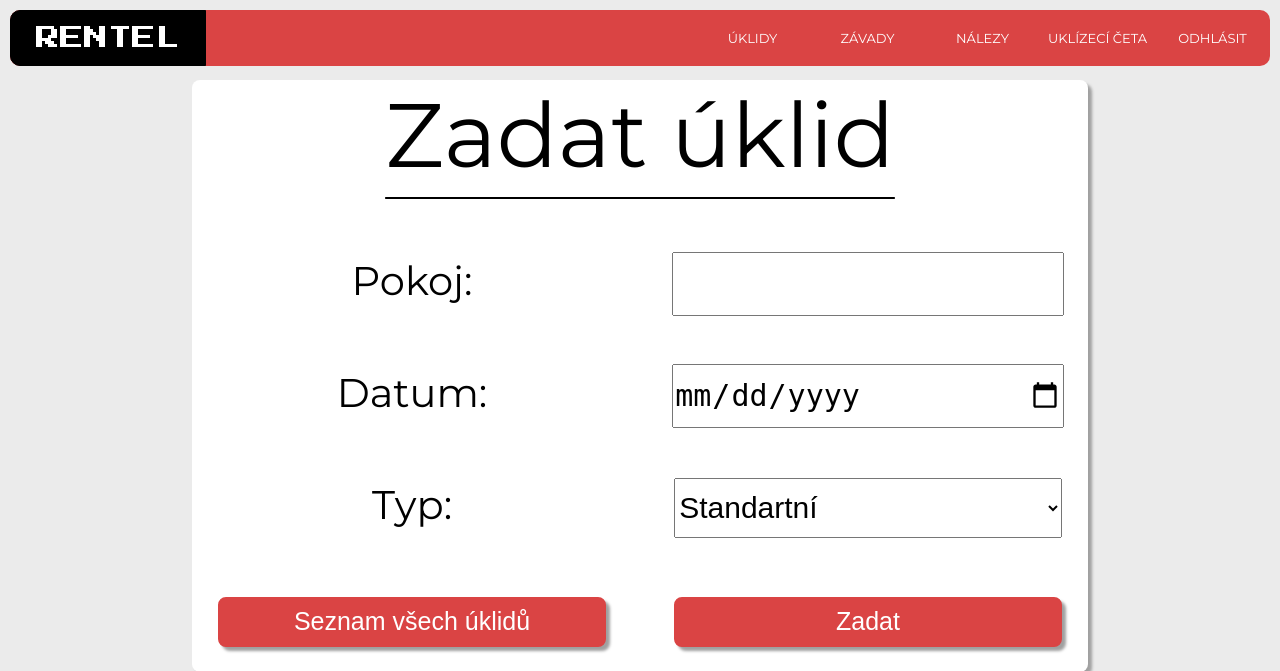
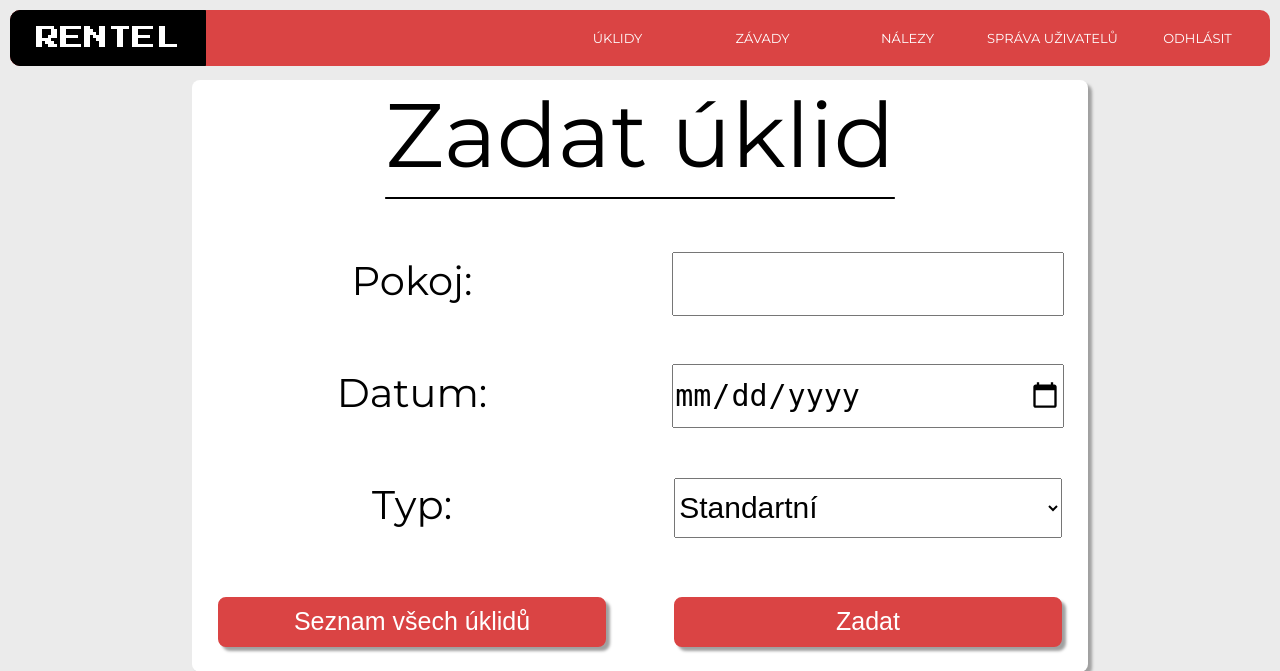
Before and after one commit to dp9898cz/ITU-project-2020, a Flask app: page /zadat_uklid in a window 1280 px wide. Shown: the top 671 px of the page. Run offline with Flask 2, Linux system fonts and the light colour scheme.

Commit message:
editssss

```diff
--- a/web_app/static/css/style.css
+++ b/web_app/static/css/style.css
@@ -121,7 +121,7 @@ body {
     position: relative;
     float: left;
     text-align: center;
-    width: 115px;
+    width: 145px;
 }
 
 .main-menu ul li a {
--- a/web_app/templates/base.html
+++ b/web_app/templates/base.html
@@ -11,8 +11,7 @@
     <link href="https://fonts.googleapis.com/css2?family=Montserrat:ital,wght@0,200;0,700;0,900;1,700&display=swap" rel="stylesheet">
     <link href="https://fonts.googleapis.com/css2?family=Montserrat:ital,wght@0,200;0,400;0,900;1,700&display=swap" rel="stylesheet">
     <link href="https://fonts.googleapis.com/css2?family=Montserrat:ital,wght@0,200;0,400;0,500;0,900;1,700&display=swap" rel="stylesheet">
-    <link href="https://fonts.googleapis.com/css2?family=Press+Start+2P&display=swap" rel="stylesheet">
-    {% block head %} {% endblock %}
+    <link href="https://fonts.googleapis.com/css2?family=Press+Start+2P&display=swap" rel="stylesheet"> {% block head %} {% endblock %}
 </head>
 
 <body>
@@ -49,10 +48,10 @@
                     </ul>
                 </li>
                 <li>
-                    <a class="level" href="{{ url_for('routes.uklizeci') }}">Uklízecí četa</a>
+                    <a class="level" href="{{ url_for('routes.uklizeci') }}">Správa uživatelů</a>
                     <ul>
-                        <li><a href="{{ url_for('routes.zadat_uklizeci') }}">Přidat uklízeče</a></li>
-                        <li><a href="{{ url_for('routes.uklizeci') }}">Uklízecí četa</a></li>
+                        <li><a href="{{ url_for('routes.zadat_uklizeci') }}">Přidat uživatelů</a></li>
+                        <li><a href="{{ url_for('routes.uklizeci') }}">Seznam uživatelů</a></li>
                     </ul>
                 </li>
                 <li><a href="{{ url_for('routes.login') }}" class="level">Odhlásit</a></li>
--- a/web_app/templates/main.html
+++ b/web_app/templates/main.html
@@ -31,10 +31,10 @@
             <div class="card"> Seznam nálezů</div>
         </a>
         <a href="{{ url_for('routes.zadat_uklizeci') }}">
-            <div class="card">Přidat uklízeče</div>
+            <div class="card">Přidat uživatele</div>
         </a>
         <a href="{{ url_for('routes.uklizeci') }}">
-            <div class="card">Správa úklidové čety</div>
+            <div class="card">Správa uživatelů</div>
         </a>
         <a href="{{ url_for('routes.login') }}">
             <div class="card">Odhlásit se</div>
--- a/web_app/templates/zadat_uklid.html
+++ b/web_app/templates/zadat_uklid.html
@@ -1,6 +1,7 @@
 {% extends 'base.html' %} {% block head %} {% endblock %} {% block body %}
 <div class="content">
     <h1>Zadat úklid</h1>
+    <form>
         <div class="form-content">
             <div class="grid">
                 <h2>Pokoj:</h2>
@@ -21,6 +22,7 @@
             <div class="grid"><input type="submit" value="Seznam všech úklidů"></div>
             <div class="grid"><input type="submit" value="Zadat"></div>
         </div>
+    </form>
 </div>
 </div>
 {% endblock %}
--- a/web_app/templates/zadat_uklizeci.html
+++ b/web_app/templates/zadat_uklizeci.html
@@ -1,6 +1,7 @@
 {% extends 'base.html' %} {% block head %} {% endblock %} {% block body %}
 <div class="content">
     <h1>Přidat uklízeče</h1>
+    <form>
         <div class="form-content">
             <div class="grid">
                 <h2>Jméno:</h2>
@@ -25,6 +26,7 @@
             <div class="grid"><input type="submit" value="Seznam všech úklidů"></div>
             <div class="grid"><input type="submit" value="Zadat"></div>
         </div>
+    </form>
 </div>
 </div>
 {% endblock %}
--- a/web_app/templates/zadat_zavadu.html
+++ b/web_app/templates/zadat_zavadu.html
@@ -1,7 +1,9 @@
 {% extends 'base.html' %} {% block head %} {% endblock %} {% block body %}
 <div class="content">
     <h1>Zadat závadu</h1>
+    <form>
         <div class="form-content">
+
             <div class="grid">
                 <h2>Pokoj:</h2>
             </div>
@@ -18,5 +20,6 @@
             <div class="grid"><input type="submit" value="Seznam všech závad"></div>
             <div class="grid"><input type="submit" value="Zadat"></div>
         </div>
+    </form>
 </div>
 {% endblock %}
```
Also changed, not shown: web_app/templates/zadat_nalez.html (+4 -4 lines). Lines whose indentation alone changed are shown as unchanged.
